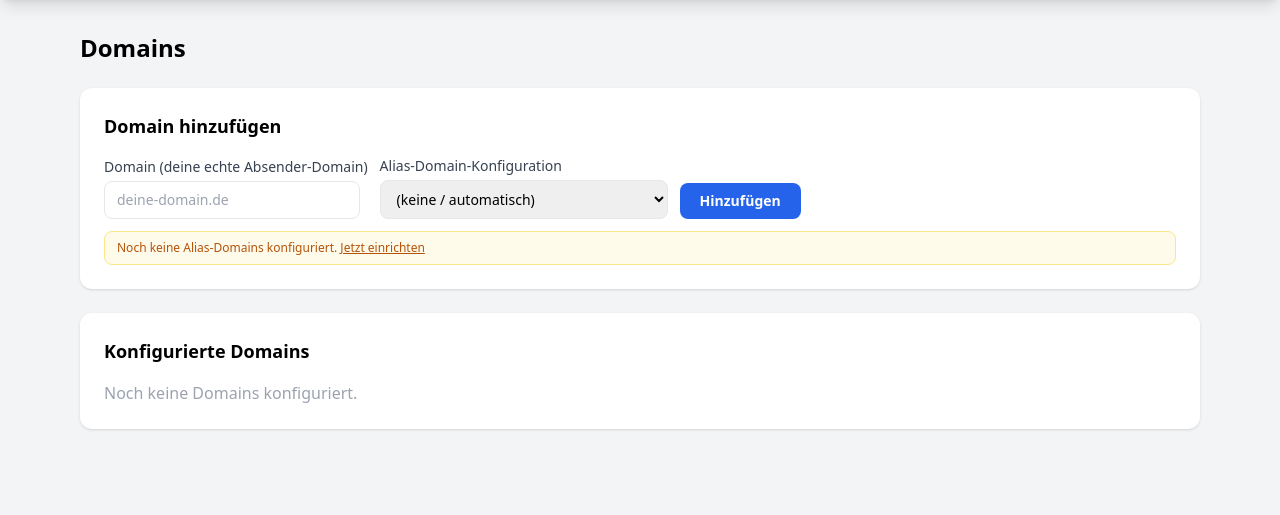
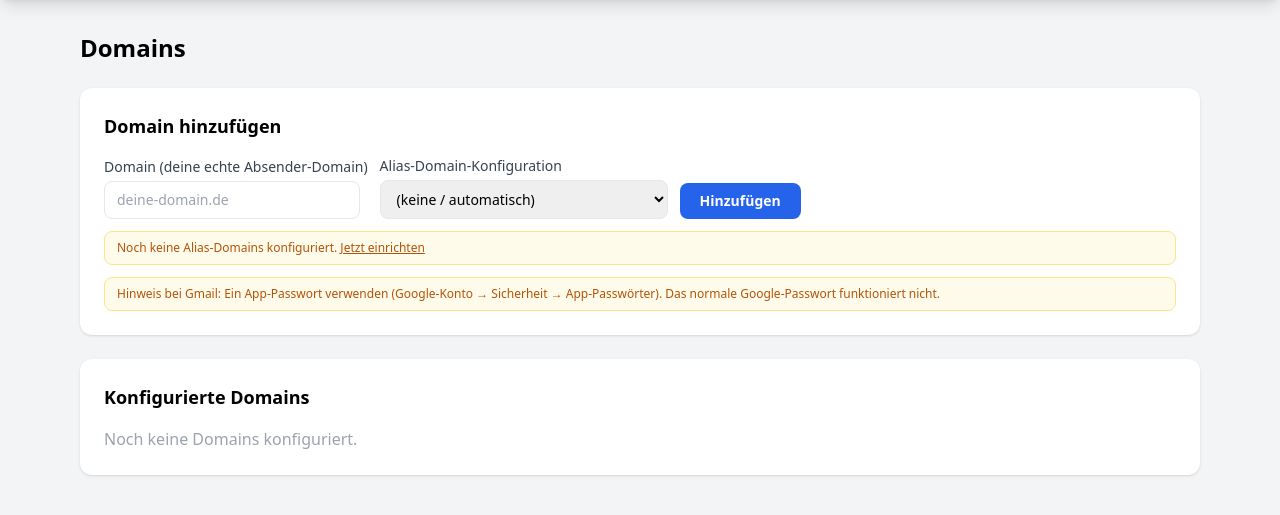
Before and after one commit to boernie77/EmailRelay, a FastAPI app: page /domains in a window 1280 px wide. Shown: the part 53-568 px from the top of the page. Run offline with FastAPI, Linux system fonts and the light colour scheme; the visitor is signed in with stand-in values (Sample User, id 1); data that the repository does not hold is empty; some libraries are stand-ins or nearby versions.

Commit message:
Auto-update: 2026-03-22 20:45

```diff
--- a/alias-api/templates/domains.html
+++ b/alias-api/templates/domains.html
@@ -32,6 +32,9 @@
     <a href="/alias-domains" class="underline">Jetzt einrichten</a>
   </p>
   {% endif %}
+  <p class="text-xs text-amber-700 bg-amber-50 border border-amber-200 rounded-lg px-3 py-2 mt-3">
+    Hinweis bei Gmail: Ein App-Passwort verwenden (Google-Konto → Sicherheit → App-Passwörter). Das normale Google-Passwort funktioniert nicht.
+  </p>
 </div>
 
 <div class="bg-white rounded-xl shadow p-6">
```
